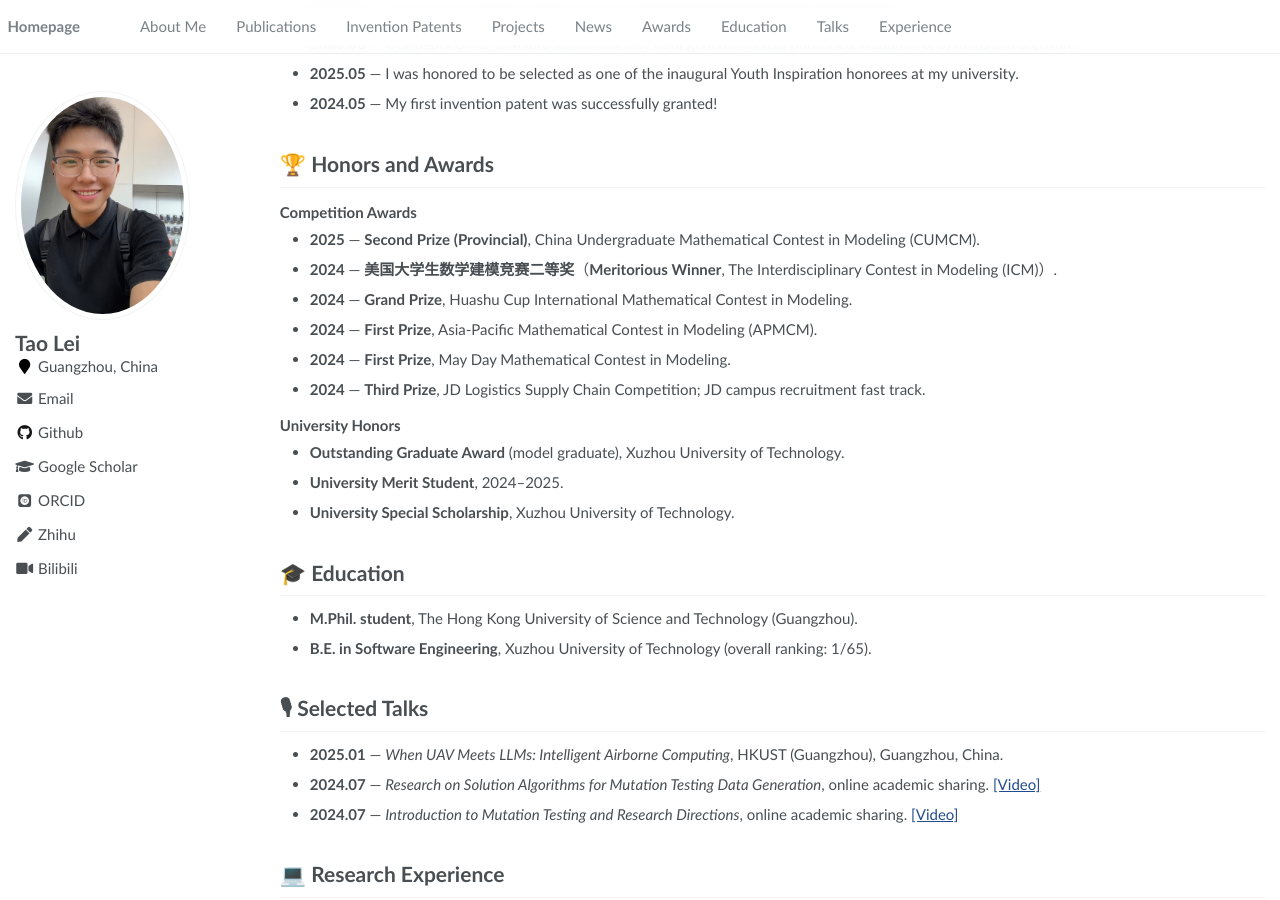
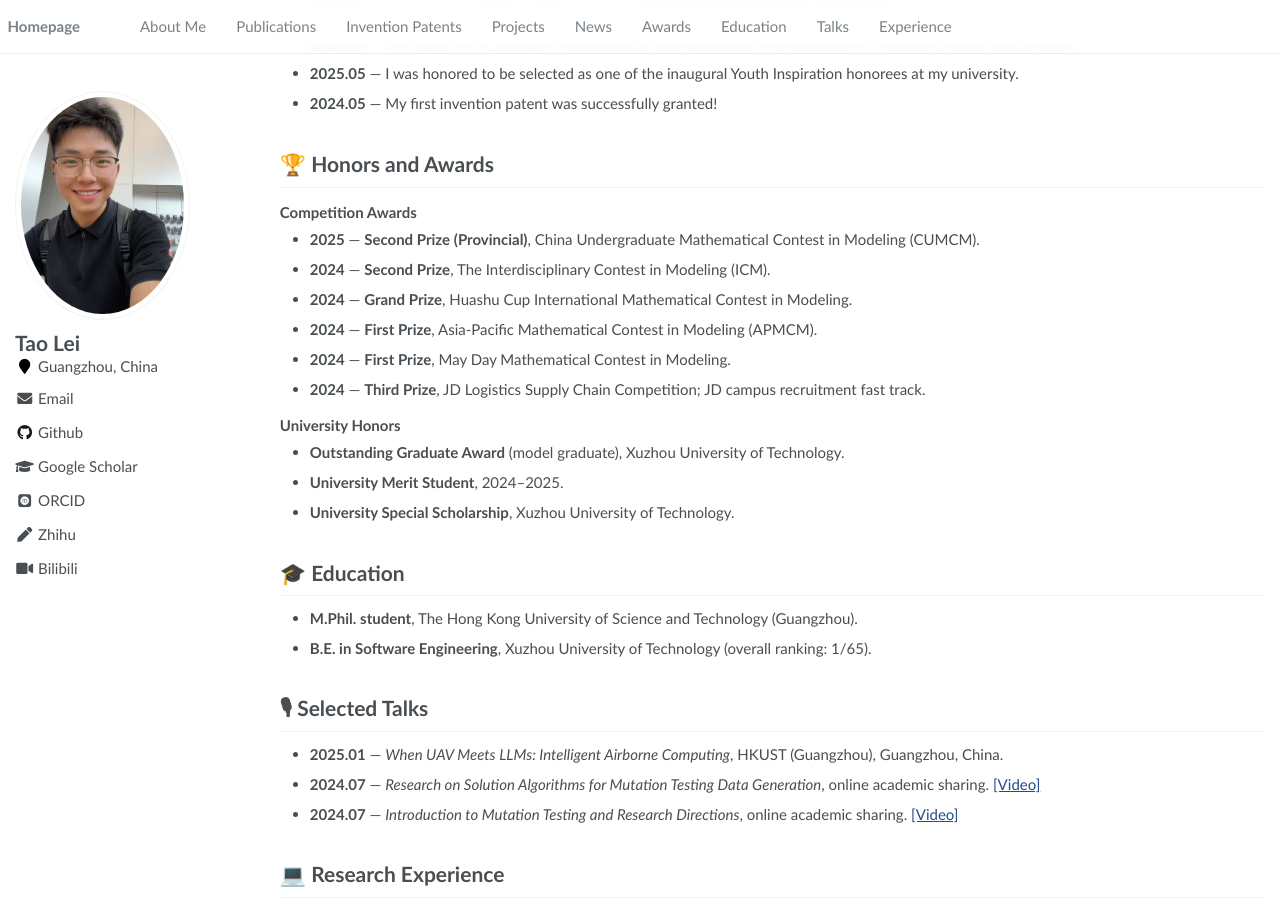
Before and after one commit to LayTAO/laytao.github.io, a Jekyll site: the page built from _pages/about.md, in a window 1280 px wide and 900 px high, scrolled down 1492 px. Built offline with Jekyll 4.4.1, drawn with Linux system fonts in a browser that asks for light colours; some web fonts are replaced.

Commit message:
Update about.md

```diff
--- a/_pages/about.md
+++ b/_pages/about.md
@@ -115,7 +115,7 @@ Qian Qu, Xiangying Dang, Heng Xia, **Lei Tao**
 ### Competition Awards
 
 - **2025** — **Second Prize (Provincial)**, China Undergraduate Mathematical Contest in Modeling (CUMCM).
-- **2024** — **美国大学生数学建模竞赛二等奖**（**Meritorious Winner**, The Interdisciplinary Contest in Modeling (ICM)）.
+- **2024** — **Second Prize**, The Interdisciplinary Contest in Modeling (ICM).
 - **2024** — **Grand Prize**, Huashu Cup International Mathematical Contest in Modeling.
 - **2024** — **First Prize**, Asia-Pacific Mathematical Contest in Modeling (APMCM).
 - **2024** — **First Prize**, May Day Mathematical Contest in Modeling.
```
